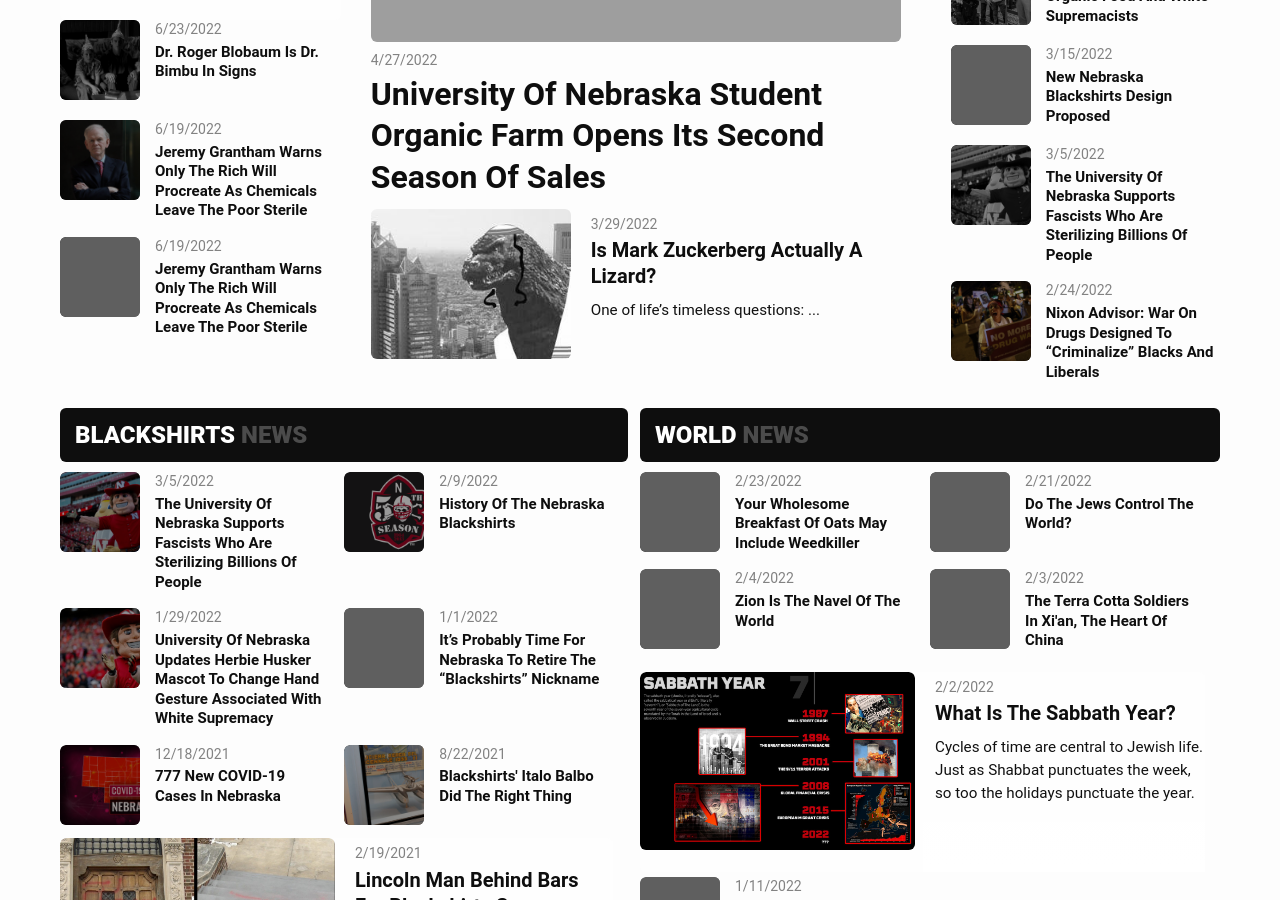
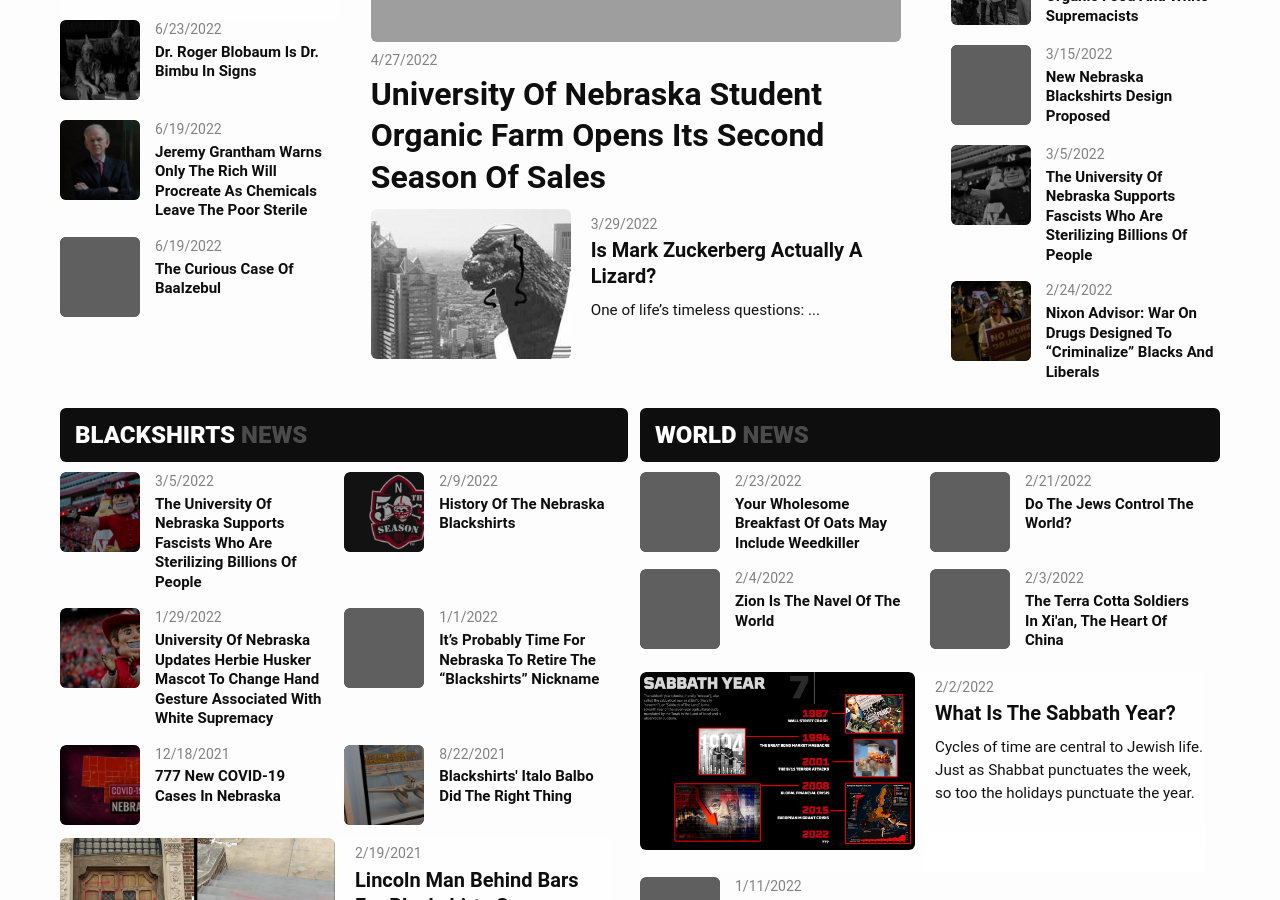
Before and after one commit to jbond14/world, a Jekyll site: the page built from index.md, in a window 1280 px wide and 900 px high, scrolled down 431 px. Built offline with Jekyll 4.4.1, drawn with Linux system fonts in a browser that asks for light colours; a script that is not in the unit is left out.

Commit message:
baalzebul

```diff
--- a/_posts/2022-06-06-the-curious-case-of-baalzebul.markdown
+++ b/_posts/2022-06-06-the-curious-case-of-baalzebul.markdown
@@ -1,7 +1,7 @@
 ---
 layout: post
 author: Adam Baum
-title:  "Jeremy Grantham Warns Only The Rich Will Procreate As Chemicals Leave The Poor Sterile"
+title:  "The Curious Case Of Baalzebul"
 date:   2022-06-19 04:20:00 -0600
 categories: World
 tags: Doomsday Baal Baalzebul Baalzebub Jeroboam
```
